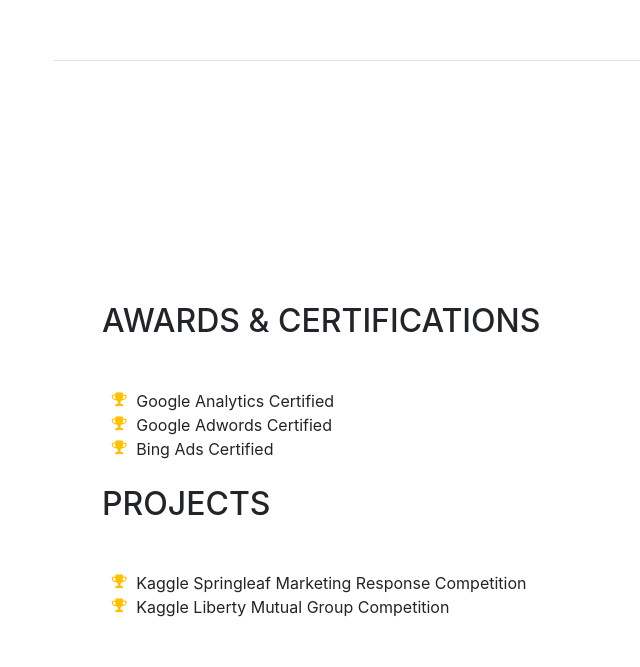
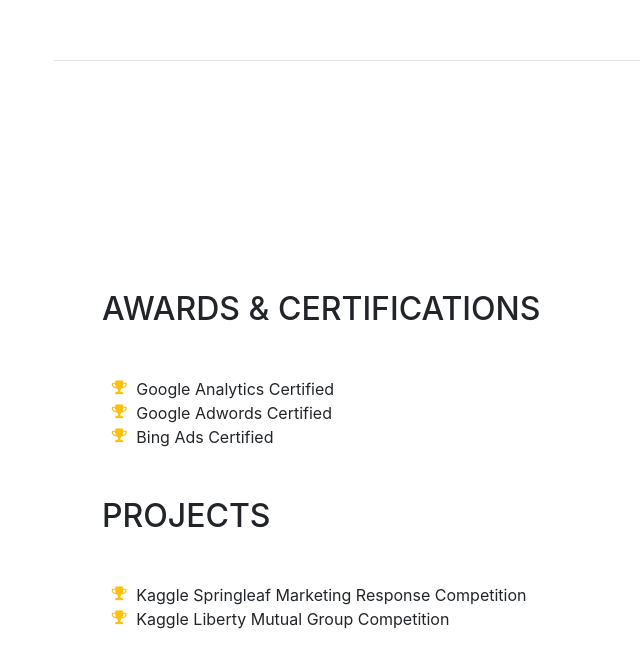
Before and after one commit to StefanieAnderson/cv, a website with bundled scripts: page index.html in a window 1280 px wide. Shown: the part 4357-5024 px from the top of the page, without its empty margins (218-858 px from the left). Built offline with nearby package versions, Linux system fonts and the light colour scheme; a web font is replaced by a local one.

Commit message:
Update index.html

```diff
--- a/index.html
+++ b/index.html
@@ -337,7 +337,7 @@
              Bing Ads Certified</li>
            <li>
          </ul>
-       <h2 class="mb-5 mt-4">Projects</h2>
+       <h2 class="mb-5 mt-5">Projects</h2>
          <ul class="fa-ul mb-0">
            <li>
              <i class="fa-li fa fa-trophy text-warning"></i>
```
